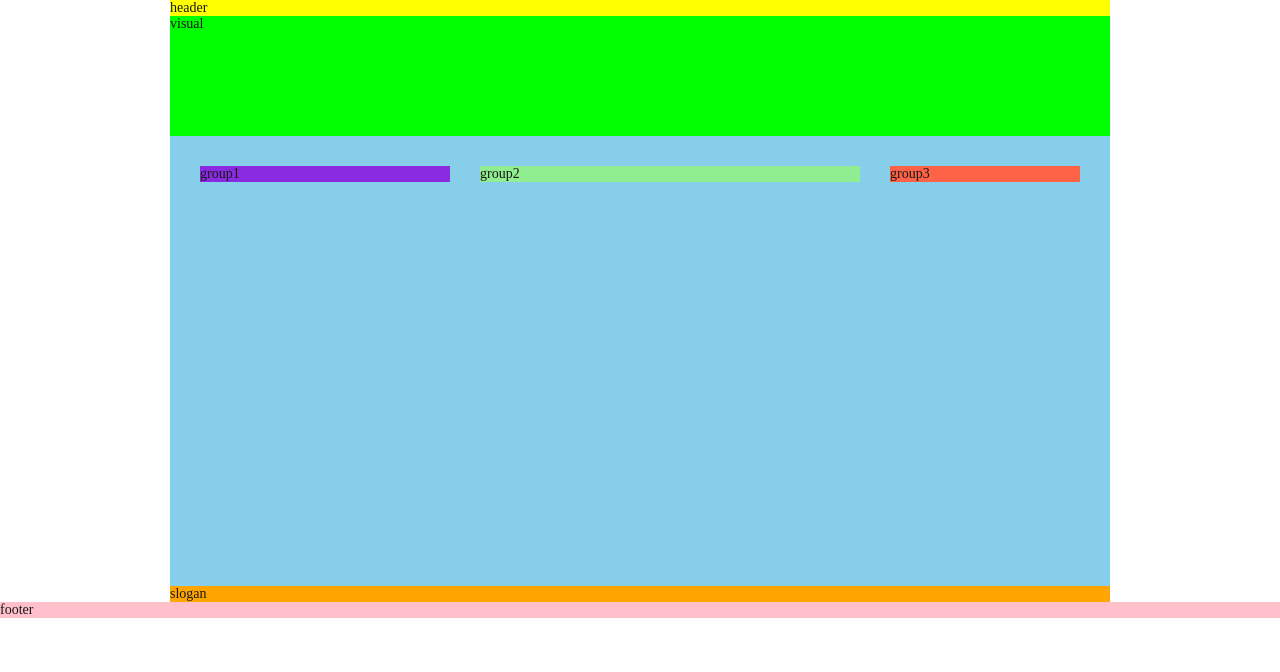
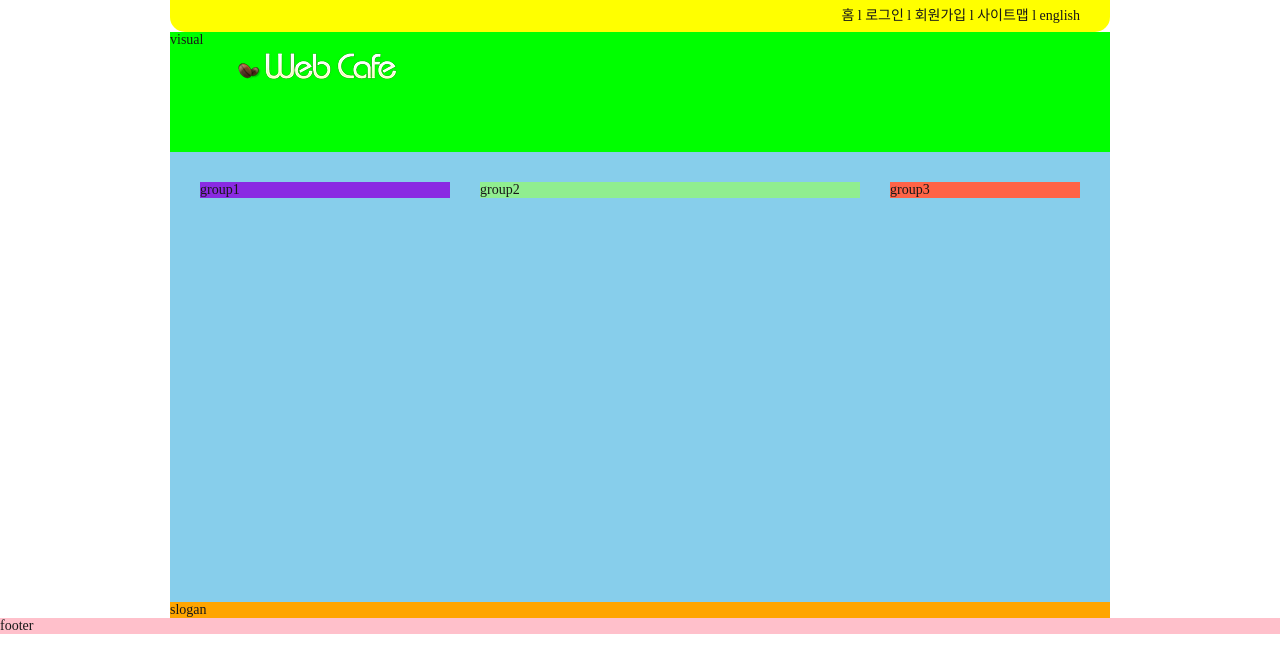
Before and after one commit to choisuhyeok1255/FDS18, a plain HTML site: page index.html in a window 1280 px wide. Drawn offline with nearby package versions, Linux system fonts and the light colour scheme; a web font is replaced by a local one.

Commit message:
로고 및 안내링크 마크업과 스타일

```diff
--- a/css/stylesheet.css
+++ b/css/stylesheet.css
@@ -17,6 +17,11 @@ body{
   color: #181818;
   background: #fff;
 }
+/* 링크 스타일 */
+a{
+  color: inherit;
+  text-decoration: none;
+}
 
 /* 스킵 내비게이션 */
 .skip-nav{
@@ -28,13 +33,40 @@ body{
   width: 940px;
   margin: 0 auto;
 }
+/* 헤더 */
 .header{
+  position: relative;
   background: yellow;
+  border-radius: 0 0 15px 15px;
+  padding: 0 30px;
+}
+/* 로고 */
+.logo{
+  position: absolute;
+  top: 50px;
+  left: 65px;
+  margin: 0;
+}
+/* 안내 링크 목록 */
+.member{
+  margin:0;
+  padding-left: 0;
+  list-style: none;
+  text-align: right;
+}
+.member li{
+  display: inline-block;
+  padding: 2px 0;
+}
+.member a{
+  padding: 6px 0;
+  display: inline-block;
 }
 .visual{
   background: lime;
   /* 광고자리는 보통 크기가 정해져있음 */
   height: 120px;
+
 }
 .main{
   background: skyblue;
--- a/index.html
+++ b/index.html
@@ -7,7 +7,30 @@
 </head>
 <body>
   <div class="skip-nav"><a href="#">본문 바로가기</a></div>
-  <header class="header">header</header>
+  <header class="header">
+    <h1 class="logo"><a href="#"><img src="./images/logo.png" alt="Web Cafe"></a></h1>
+    <ul class="member">
+      <li>
+        <a href="#">홈</a>
+      </li>
+      <li>
+        <span class="divider" aria-hidden="true">l</span>
+        <a href="#">로그인</a>
+      </li>
+      <li>
+        <span class="divider" aria-hidden="true">l</span>
+        <a href="#">회원가입</a>
+      </li>
+      <li>
+        <span class="divider" aria-hidden="true">l</span>
+        <a href="#">사이트맵</a>
+      </li>
+      <li>
+        <span class="divider" aria-hidden="true">l</span>
+        <a href="#">english</a>
+      </li>
+    </ul>
+  </header>
   <div class="visual">visual</div>
   <main class="main">
     <div class="group group1">group1</div>
```
